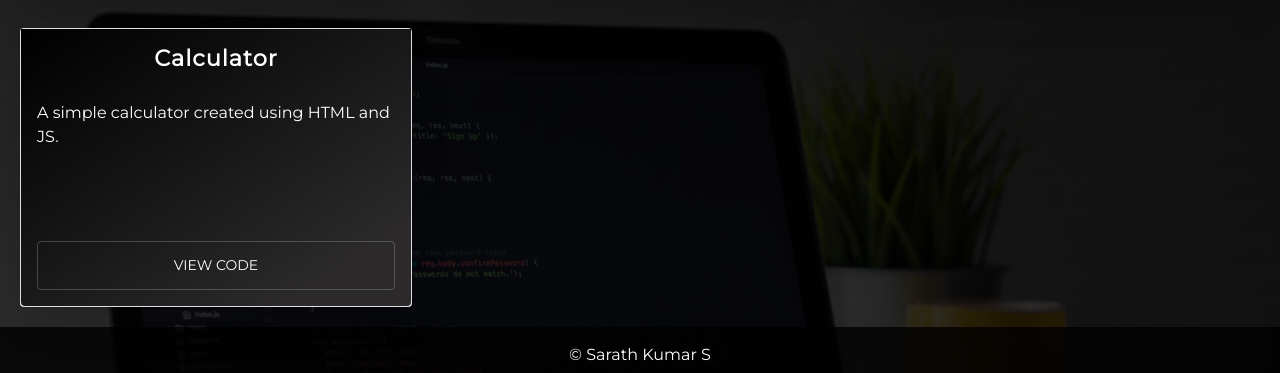
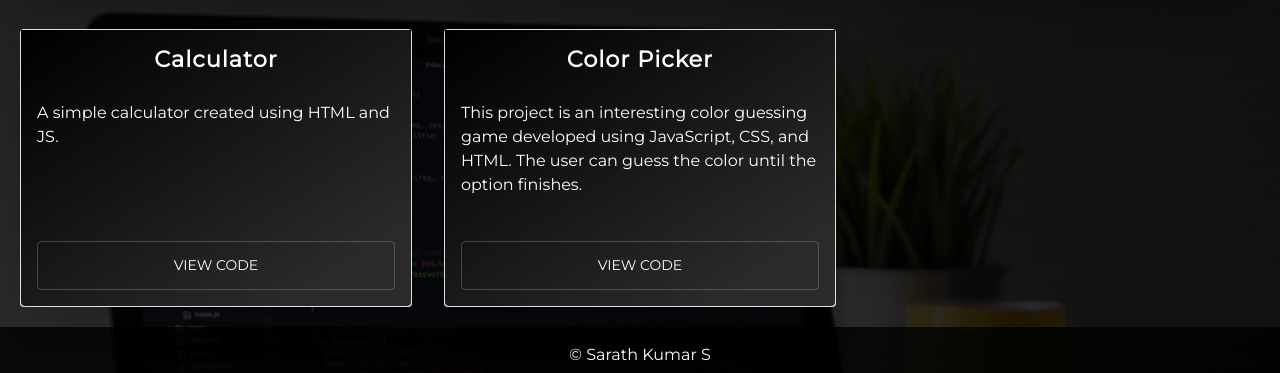
Before and after one commit to Sarath-Kumar-S/Sarath-Kumar-S.github.io, a plain HTML site: page index.html in a window 1280 px wide. Shown: the part 2674-3047 px from the top of the page. Drawn offline with nearby package versions, Linux system fonts and the light colour scheme; a script that the page names is missing.

Commit message:
Update index.html

```diff
--- a/index.html
+++ b/index.html
@@ -243,6 +243,17 @@
                         </div>
                       </div>
                     </li>
+                    <li class="cards_item">
+                      <div class="card">
+                        <div class="card_content">
+                          <h2 class="card_title"><center>Color Picker</center></h2></br>
+                          <p class="card_text">This project is an interesting color guessing game developed using JavaScript, CSS, and HTML. The user can guess the color until the option finishes.</p>
+                          <a href="https://github.com/Sarath-Kumar-S/JavaScript-Projects/tree/main/Color%20Picker%20Game"
+                          class="btn2 btn-outline-light" target="_blank" style="text-align: center;" role="button"><i
+                              ></i>View Code</a>
+                        </div>
+                      </div>
+                    </li>
                 </ul>
 
                 <!-- END APPS -->
```
